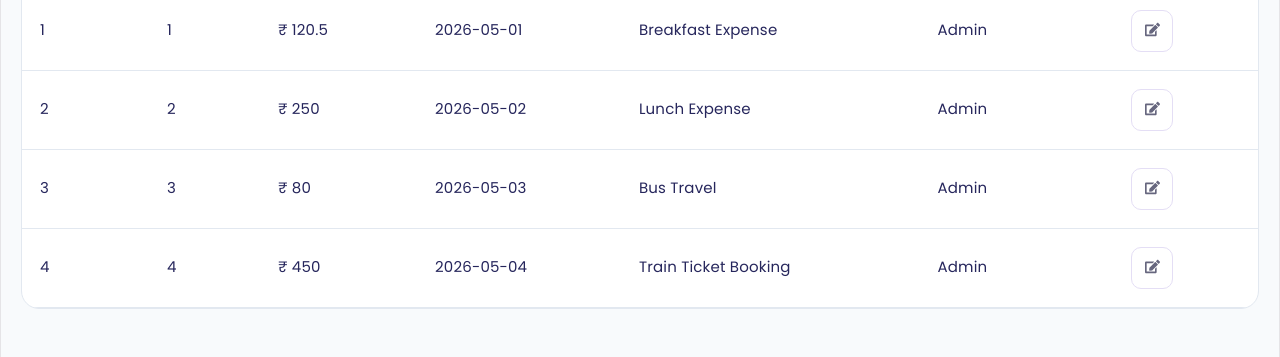
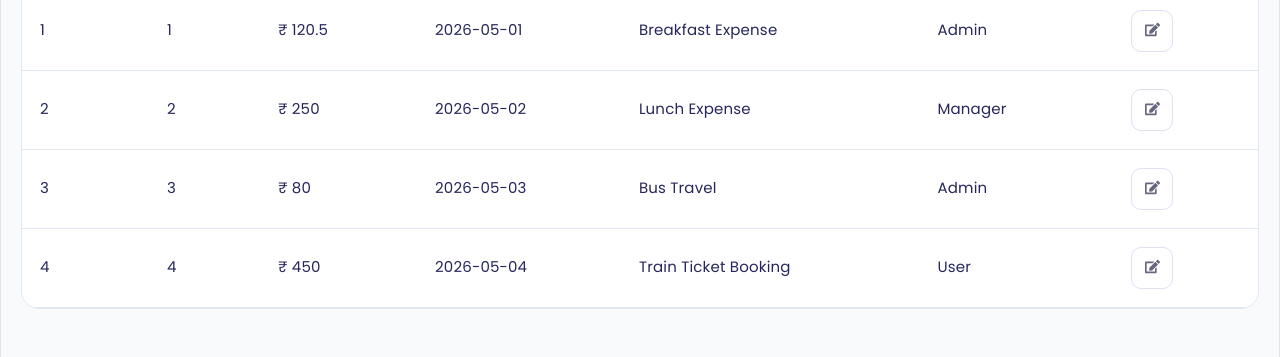
Before and after one commit to Sandhiya640/Expense-Management-Web, a React (Vite) app: page /expense in a window 1280 px wide. Shown: the part 342-699 px from the top of the page. Built offline with nearby package versions, Linux system fonts and the light colour scheme.

Commit message:
table content

```diff
--- a/src/pages/Expense.jsx
+++ b/src/pages/Expense.jsx
@@ -23,7 +23,7 @@ function Expense() {
       expValue: 250,
       expDate: "2026-05-02",
       remarks: "Lunch Expense",
-      createdBy: "Admin",
+      createdBy: "Manager",
     },
     {
       expId: 3,
@@ -39,11 +39,9 @@ function Expense() {
       expValue: 450,
       expDate: "2026-05-04",
       remarks: "Train Ticket Booking",
-      createdBy: "Admin",
+      createdBy: "User",
     },
   ]);
-
-  /* ---------- FORM STATES ---------- */
 
   const [editData, setEditData] = useState(null);
 
@@ -54,8 +52,6 @@ function Expense() {
   const [expDate, setExpDate] = useState("");
 
   const [remarks, setRemarks] = useState("");
-
-  /* ---------- OPEN ADD MODAL ---------- */
 
   const openAddModal = () => {
     setEditData(null);
@@ -71,8 +67,6 @@ function Expense() {
     setShowModal(true);
   };
 
-  /* ---------- OPEN EDIT MODAL ---------- */
-
   const handleEdit = (item) => {
     setEditData(item);
 
@@ -87,15 +81,11 @@ function Expense() {
     setShowModal(true);
   };
 
-  /* ---------- SAVE ---------- */
-
   const saveExpense = () => {
     if (!etId || !expValue || !expDate || !remarks) {
       alert("All fields are required");
       return;
     }
-
-    /* ---------- UPDATE ---------- */
 
     if (editData) {
       const updatedExpenses = expenses.map((item) =>
@@ -112,8 +102,6 @@ function Expense() {
 
       setExpenses(updatedExpenses);
     } else {
-      /* ---------- ADD ---------- */
-
       const newExpense = {
         expId: expenses.length + 1,
         etId,
@@ -139,25 +127,17 @@ function Expense() {
     setShowModal(false);
   };
 
-  /* ---------- SEARCH ---------- */
-
   const filteredExpenses = expenses.filter((item) =>
     item.remarks.toLowerCase().includes(searchTerm.toLowerCase()),
   );
 
   return (
     <div className="expense-page">
-      {/* ---------- HEADER ---------- */}
-
       <div className="expense-header">
         <h2>Expense Management</h2>
       </div>
 
-      {/* ---------- CARD ---------- */}
-
       <div className="expense-card">
-        {/* ---------- CARD HEADER ---------- */}
-
         <div className="card-header">
           <div className="search-box">
             <input
@@ -173,8 +153,6 @@ function Expense() {
             Add Expense
           </button>
         </div>
-
-        {/* ---------- TABLE ---------- */}
 
         <table>
           <thead>
@@ -215,8 +193,6 @@ function Expense() {
         </table>
       </div>
 
-      {/* ---------- MODAL ---------- */}
-
       {showModal && (
         <div className="modal-overlay">
           <div className="modal">
@@ -233,8 +209,6 @@ function Expense() {
                 }}
               />
             </div>
-
-            {/* ---------- MODAL BODY ---------- */}
 
             <div className="modal-body">
               <label>Expense Type ID</label>
@@ -269,8 +243,6 @@ function Expense() {
                 onChange={(e) => setRemarks(e.target.value)}
               />
 
-              {/* ---------- BUTTONS ---------- */}
-
               <div className="modal-buttons">
                 <button className="save-btn" onClick={saveExpense}>
                   <FaSave />
--- a/src/pages/ExpenseType.jsx
+++ b/src/pages/ExpenseType.jsx
@@ -21,7 +21,7 @@ function ExpenseType() {
       ecId: 1,
       expenseName: "Lunch",
       status: "Active",
-      createdBy: "Admin",
+      createdBy: "User",
     },
     {
       etId: 3,
@@ -39,8 +39,6 @@ function ExpenseType() {
     },
   ]);
 
-  /* ---------- FORM STATES ---------- */
-
   const [editData, setEditData] = useState(null);
 
   const [editExpenseName, setEditExpenseName] = useState("");
@@ -48,8 +46,6 @@ function ExpenseType() {
   const [editCategoryId, setEditCategoryId] = useState("");
 
   const [editStatus, setEditStatus] = useState("Active");
-
-  /* ---------- OPEN ADD MODAL ---------- */
 
   const openAddModal = () => {
     setEditData(null);
@@ -63,8 +59,6 @@ function ExpenseType() {
     setShowModal(true);
   };
 
-  /* ---------- OPEN EDIT MODAL ---------- */
-
   const handleEdit = (item) => {
     setEditData(item);
 
@@ -77,15 +71,11 @@ function ExpenseType() {
     setShowModal(true);
   };
 
-  /* ---------- SAVE ---------- */
-
   const saveExpenseType = () => {
     if (editExpenseName.trim() === "" || editCategoryId === "") {
       alert("All fields required");
       return;
     }
-
-    /* ---------- UPDATE ---------- */
 
     if (editData) {
       const updatedList = expenseTypes.map((item) =>
@@ -101,8 +91,6 @@ function ExpenseType() {
 
       setExpenseTypes(updatedList);
     } else {
-      /* ---------- ADD ---------- */
-
       const newExpense = {
         etId: expenseTypes.length + 1,
         ecId: editCategoryId,
@@ -125,25 +113,17 @@ function ExpenseType() {
     setEditStatus("Active");
   };
 
-  /* ---------- SEARCH ---------- */
-
   const filteredExpenseTypes = expenseTypes.filter((item) =>
     item.expenseName.toLowerCase().includes(searchTerm.toLowerCase()),
   );
 
   return (
     <div className="expense-page">
-      {/* ---------- HEADER ---------- */}
-
       <div className="expense-header">
         <h2>ExpenseType Management</h2>
       </div>
 
-      {/* ---------- CARD ---------- */}
-
       <div className="expense-card">
-        {/* ---------- TOP BAR ---------- */}
-
         <div className="card-header">
           <div className="search-box">
             <input
@@ -159,8 +139,6 @@ function ExpenseType() {
             Add Expense Type
           </button>
         </div>
-
-        {/* ---------- TABLE ---------- */}
 
         <table>
           <thead>
@@ -208,13 +186,9 @@ function ExpenseType() {
         </table>
       </div>
 
-      {/* ---------- MODAL ---------- */}
-
       {showModal && (
         <div className="modal-overlay">
           <div className="modal">
-            {/* ---------- MODAL HEADER ---------- */}
-
             <div className="modal-header">
               <h2>{editData ? "Edit Expense Type" : "Add Expense Type"}</h2>
 
@@ -226,8 +200,6 @@ function ExpenseType() {
                 }}
               />
             </div>
-
-            {/* ---------- MODAL BODY ---------- */}
 
             <div className="modal-body">
               <label>Category ID</label>
@@ -256,8 +228,6 @@ function ExpenseType() {
                 <option>Inactive</option>
               </select>
 
-              {/* ---------- BUTTONS ---------- */}
-
               <div className="modal-buttons">
                 <button className="save-btn" onClick={saveExpenseType}>
                   <FaSave />
```
Also changed, not shown: src/pages/Role.jsx (+0 -30 lines).
